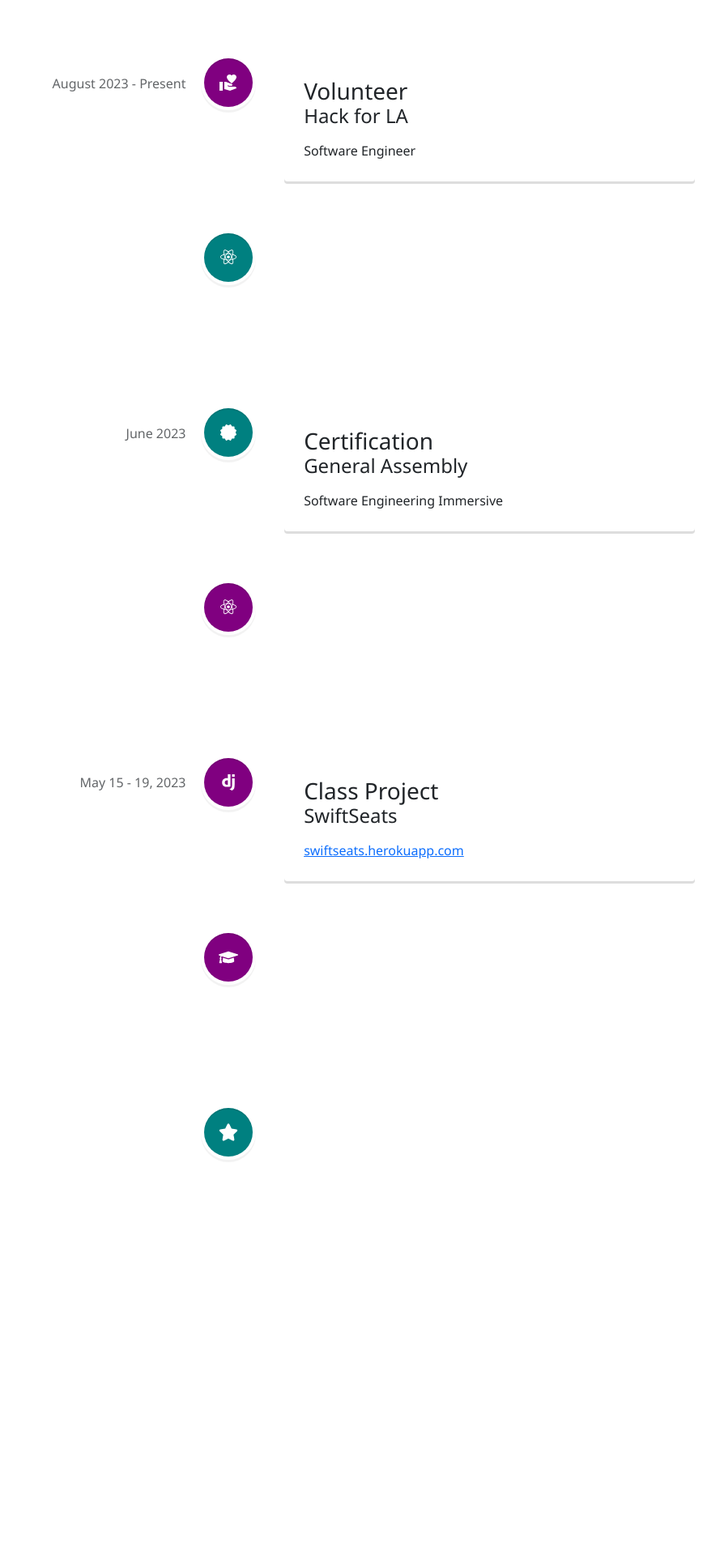
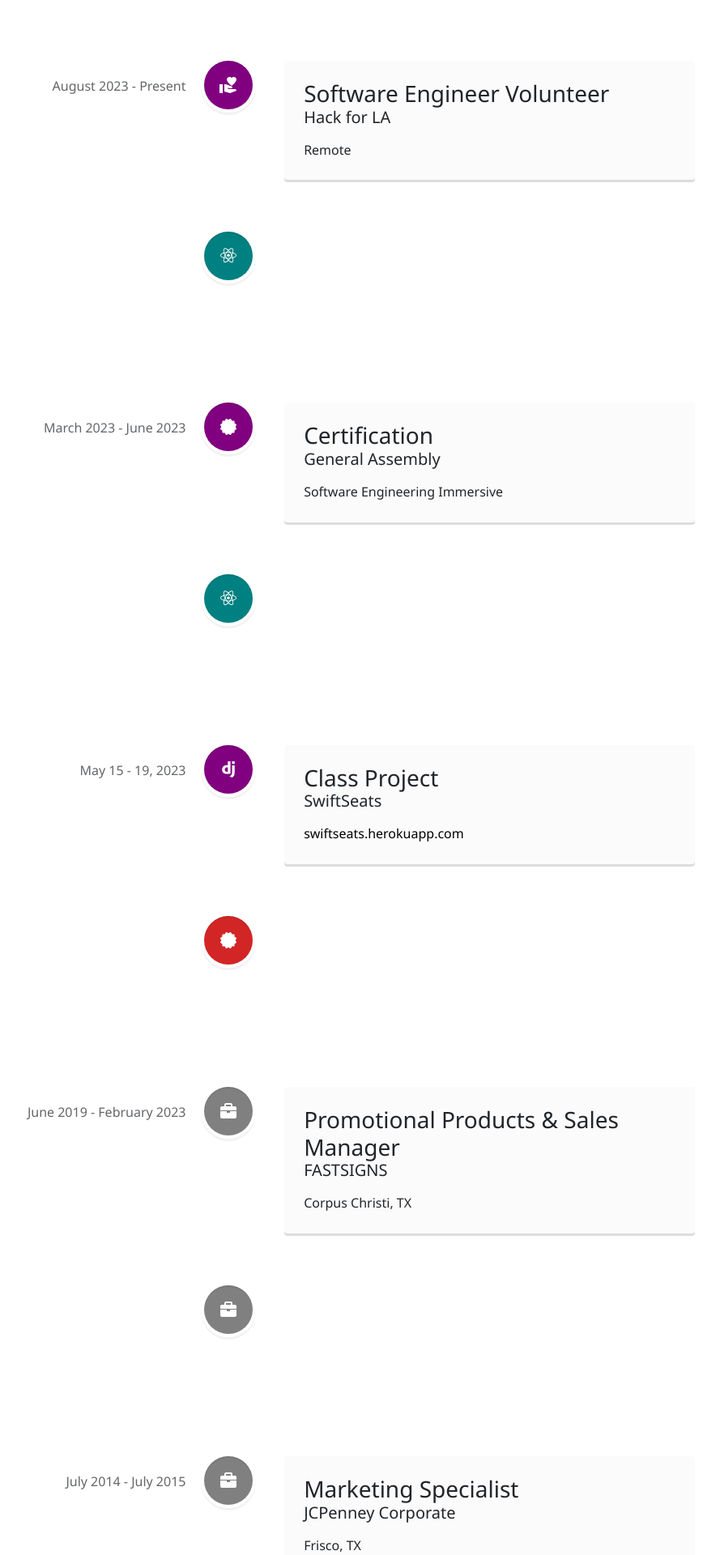
Before and after one commit to kristinstockley/my-portfolio, a React (Create React App) app: page /about in a window 1280 px wide. Shown: the part 800-2720 px from the top of the page at 81% size, without its empty margins (358-1247 px from the left). Before the commit the page ends 2248 px from the top, so only its background shows below. Built offline with nearby package versions, Linux system fonts and the light colour scheme.

Commit message:
updated about timeline

```diff
--- a/src/components/MyVerticalTimeline/MyVerticalTimeline.jsx
+++ b/src/components/MyVerticalTimeline/MyVerticalTimeline.jsx
@@ -1,88 +1,94 @@
 import { VerticalTimeline, VerticalTimelineElement } from 'react-vertical-timeline-component';
 import 'react-vertical-timeline-component/style.min.css';
 import { FaBriefcase, FaGraduationCap, FaStar } from 'react-icons/fa';
-import { BiSolidCertification, BiLogoDjango, BiLogoReact } from 'react-icons/bi';
+import { BiSolidCertification, BiLogoDjango, BiLogoReact, BiSolidBriefcase } from 'react-icons/bi';
 import { MdVolunteerActivism } from 'react-icons/md';
+import './MyVerticalTimeline.scss';
+
 
 export default function MyVerticalTimeline() {
   return (
     <>
-      <VerticalTimeline>
+          <VerticalTimeline>
         <VerticalTimelineElement
           className="vertical-timeline-element--work"
-          contentStyle={{ background: 'purple', color: '#fff' }}
+          contentStyle={{ background: 'purple' }}
           contentArrowStyle={{ borderRight: '7px solid  purple' }}
           date="September 2023 - Present"
-          iconStyle={{ background: 'teal', color: '#fff' }}
+          iconStyle={{ background: '#d22626', color: '#fff' }}
           icon={<FaBriefcase />}
         >
-          <h3 className="vertical-timeline-element-title">Intern</h3>
-          <h4 className="vertical-timeline-element-subtitle">Oigetit</h4>
-          <p>
-            Quality Assurance Analyst
+          <h3 className="qa-vertical-timeline-element-title">Quality Assurance Analyst Intern</h3>
+          <h5 className="qa-vertical-timeline-element-subtitle">Oigetit</h5>
+          <p className="qa-p">
+            Remote
           </p>
         </VerticalTimelineElement>
         <VerticalTimelineElement
           className="vertical-timeline-element--work"
+          contentStyle={{ background: '#fbfbfb' }}
           date="August 2023 - Present"
           iconStyle={{ background: 'purple', color: '#fff' }}
           icon={<MdVolunteerActivism />}
         >
-          <h3 className="vertical-timeline-element-title">Volunteer</h3>
-          <h4 className="vertical-timeline-element-subtitle">Hack for LA</h4>
+          <h3 className="vertical-timeline-element-title">Software Engineer Volunteer</h3>
+          <h5 className="vertical-timeline-element-subtitle">Hack for LA</h5>
           <p>
-            Software Engineer
+            Remote
           </p>
         </VerticalTimelineElement>
         <VerticalTimelineElement
           className="vertical-timeline-element--work"
+          contentStyle={{ background: '#fbfbfb' }}
           date="July 2023 - Present"
           iconStyle={{ background: 'teal', color: '#fff' }}
           icon={<BiLogoReact />}
 
         >
           <h3 className="vertical-timeline-element-title">refurred</h3>
-          <h4 className="vertical-timeline-element-subtitle">Group Project: Front-End Developer</h4>
+          <h5 className="vertical-timeline-element-subtitle">Group Project: Front-End Developer</h5>
           <p>
             <a href="https://www.re-furred.com/">re-furred.com</a>
           </p>
         </VerticalTimelineElement>
         <VerticalTimelineElement
           className="vertical-timeline-element--education"
-          date="June 2023"
-          iconStyle={{ background: 'teal', color: '#fff' }}
+          contentStyle={{ background: '#fbfbfb' }}
+          date="March 2023 - June 2023"
+          iconStyle={{ background: 'purple', color: '#fff' }}
           icon={<BiSolidCertification />}
 
         >
           <h3 className="vertical-timeline-element-title">Certification</h3>
-          <h4 className="vertical-timeline-element-subtitle">General Assembly</h4>
+          <h5 className="vertical-timeline-element-subtitle">General Assembly</h5>
           <p>
             Software Engineering Immersive
           </p>
         </VerticalTimelineElement>
         <VerticalTimelineElement
           className="vertical-timeline-element--education"
+          contentStyle={{ background: '#fbfbfb' }}
           date="June 5 - 12, 2023"
-          iconStyle={{ background: 'purple', color: '#fff' }}
+          iconStyle={{ background: 'teal', color: '#fff' }}
           icon={<BiLogoReact />}
 
         >
           <h3 className="vertical-timeline-element-title">Class Project</h3>
-          <h4 className="vertical-timeline-element-subtitle">CountMeIn</h4>
+          <h5 className="vertical-timeline-element-subtitle">CountMeIn</h5>
           <p>
           <a href="https://count-me-in.herokuapp.com/">count-me-in.herokuapp.com</a>
-
           </p>
         </VerticalTimelineElement>
         <VerticalTimelineElement
           className="vertical-timeline-element--education"
+          contentStyle={{ background: '#fbfbfb' }}
           date="May 15 - 19, 2023"
           iconStyle={{ background: 'purple', color: '#fff' }}
           icon={<BiLogoDjango />}
 
         >
           <h3 className="vertical-timeline-element-title">Class Project</h3>
-          <h4 className="vertical-timeline-element-subtitle">SwiftSeats</h4>
+          <h5 className="vertical-timeline-element-subtitle">SwiftSeats</h5>
           <p>
           <a href="https://swiftseats.herokuapp.com/">swiftseats.herokuapp.com</a>
 
@@ -90,21 +96,101 @@
         </VerticalTimelineElement>
         <VerticalTimelineElement
           className="vertical-timeline-element--education"
+          contentStyle={{ background: '#fbfbfb' }}
+          date="March 2023"
+          iconStyle={{ background: '#d22626', color: '#fff' }}
+          icon={<BiSolidCertification />}
+
+        >
+          <h3 className="vertical-timeline-element-title">Career Change</h3>
+          <h5 className="vertical-timeline-element-subtitle">General Assembly</h5>
+          <p>
+            Began Software Engineering Immersive Course
+          </p>
+        </VerticalTimelineElement>
+        <VerticalTimelineElement
+          className="vertical-timeline-element--work"
+          contentStyle={{ background: '#fbfbfb' }}
+          date="June 2019 - February 2023"
+          iconStyle={{ background: 'grey', color: '#fff' }}
+          icon={<BiSolidBriefcase />}
+        >
+          <h3 className="vertical-timeline-element-title">Promotional Products & Sales Manager</h3>
+          <h5 className="vertical-timeline-element-subtitle">FASTSIGNS</h5>
+          <p>
+            Corpus Christi, TX
+          </p>
+        </VerticalTimelineElement>
+        <VerticalTimelineElement
+          className="vertical-timeline-element--work"
+          contentStyle={{ background: '#fbfbfb' }}
+          date="April 2018 - February 2019"
+          iconStyle={{ background: 'grey', color: '#fff' }}
+          icon={<BiSolidBriefcase />}
+        >
+          <h3 className="vertical-timeline-element-title">Convention Services Manager</h3>
+          <h5 className="vertical-timeline-element-subtitle">Visit Corpus Christi</h5>
+          <p>
+            Corpus Christi, TX
+          </p>
+        </VerticalTimelineElement>
+        <VerticalTimelineElement
+          className="vertical-timeline-element--work"
+          contentStyle={{ background: '#fbfbfb' }}
+          date="July 2014 - July 2015"
+          iconStyle={{ background: 'grey', color: '#fff' }}
+          icon={<BiSolidBriefcase />}
+        >
+          <h3 className="vertical-timeline-element-title">Marketing Specialist</h3>
+          <h5 className="vertical-timeline-element-subtitle">JCPenney Corporate</h5>
+          <p>
+            Frisco, TX
+          </p>
+        </VerticalTimelineElement>
+        <VerticalTimelineElement
+          className="vertical-timeline-element--work"
+          contentStyle={{ background: '#fbfbfb' }}
+          date="November 2013 - July 2014"
+          iconStyle={{ background: 'grey', color: '#fff' }}
+          icon={<BiSolidBriefcase />}
+        >
+          <h3 className="vertical-timeline-element-title">Assistant Brand Manager</h3>
+          <h5 className="vertical-timeline-element-subtitle">Sally Beauty Corporate</h5>
+          <p>
+            Denton, TX
+          </p>
+        </VerticalTimelineElement>
+        <VerticalTimelineElement
+          className="vertical-timeline-element--work"
+          contentStyle={{ background: '#fbfbfb' }}
+          date="March 2017 - June 2017"
+          iconStyle={{ background: 'grey', color: '#fff' }}
+          icon={<BiSolidBriefcase />}
+        >
+          <h3 className="vertical-timeline-element-title">Business Development Manager</h3>
+          <h5 className="vertical-timeline-element-subtitle">Sageplan Technology Services</h5>
+          <p>
+            Austin, TX
+          </p>
+        </VerticalTimelineElement>
+        <VerticalTimelineElement
+          className="vertical-timeline-element--education"
+          contentStyle={{ background: '#fbfbfb' }}
           date="August 2009 - December 2012"
-          iconStyle={{ background: 'purple', color: '#fff' }}
+          iconStyle={{ background: 'grey', color: '#fff' }}
           icon={<FaGraduationCap />}
         >
           <h3 className="vertical-timeline-element-title">Bachelor's Degree</h3>
-          <h4 className="vertical-timeline-element-subtitle">University of North Texas</h4>
+          <h5 className="vertical-timeline-element-subtitle">University of North Texas</h5>
           <p>
             B.S, Merchandising
           </p>
         </VerticalTimelineElement>
         <VerticalTimelineElement
-          iconStyle={{ background: 'teal', color: '#fff' }}
+          iconStyle={{ background: '#d22626', color: '#fff' }}
           icon={<FaStar />}
         />
       </VerticalTimeline>
-    </>
+          </>
   )
 }
--- /dev/null
+++ b/src/components/MyVerticalTimeline/MyVerticalTimeline.scss
@@ -0,0 +1,12 @@
+.qa-vertical-timeline-element-title, .qa-vertical-timeline-element-subtitle, .qa-p  {
+    color: white;
+}
+
+a {
+    text-decoration: none;
+    color: black;
+}
+
+a:hover{
+    color: #d22626;
+}
```
